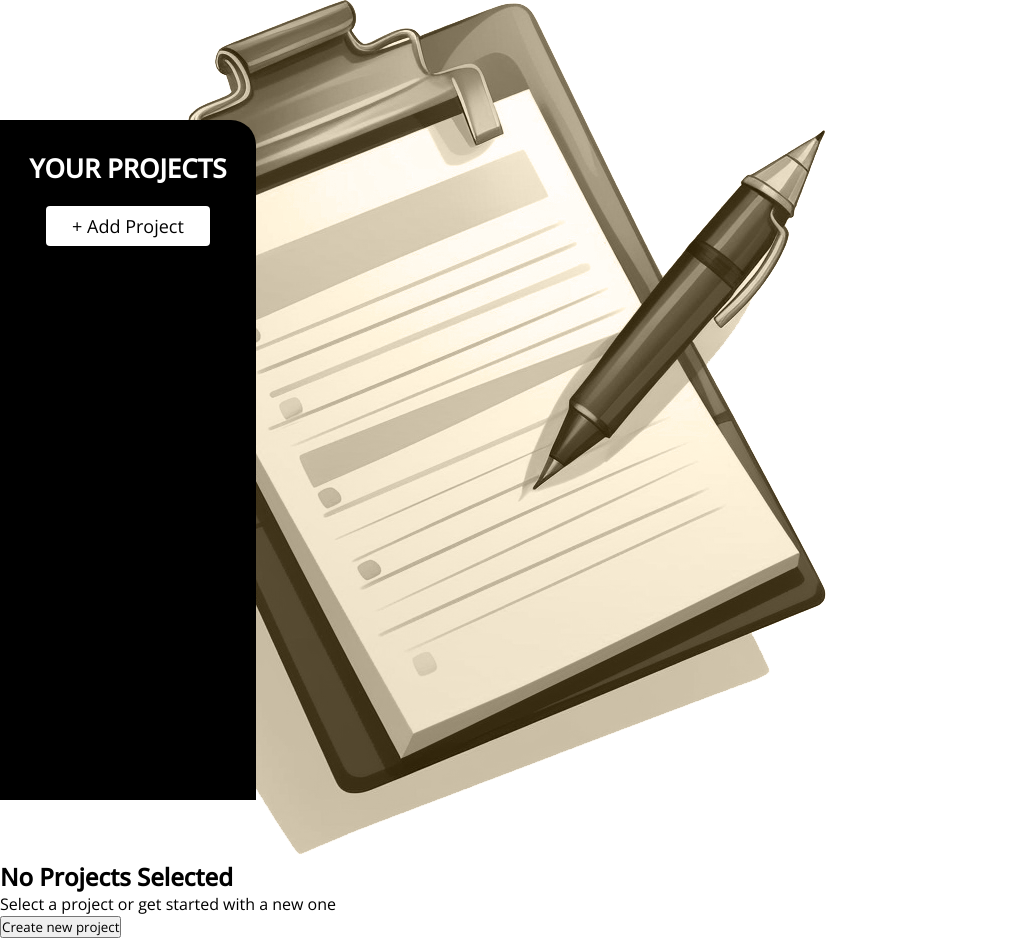
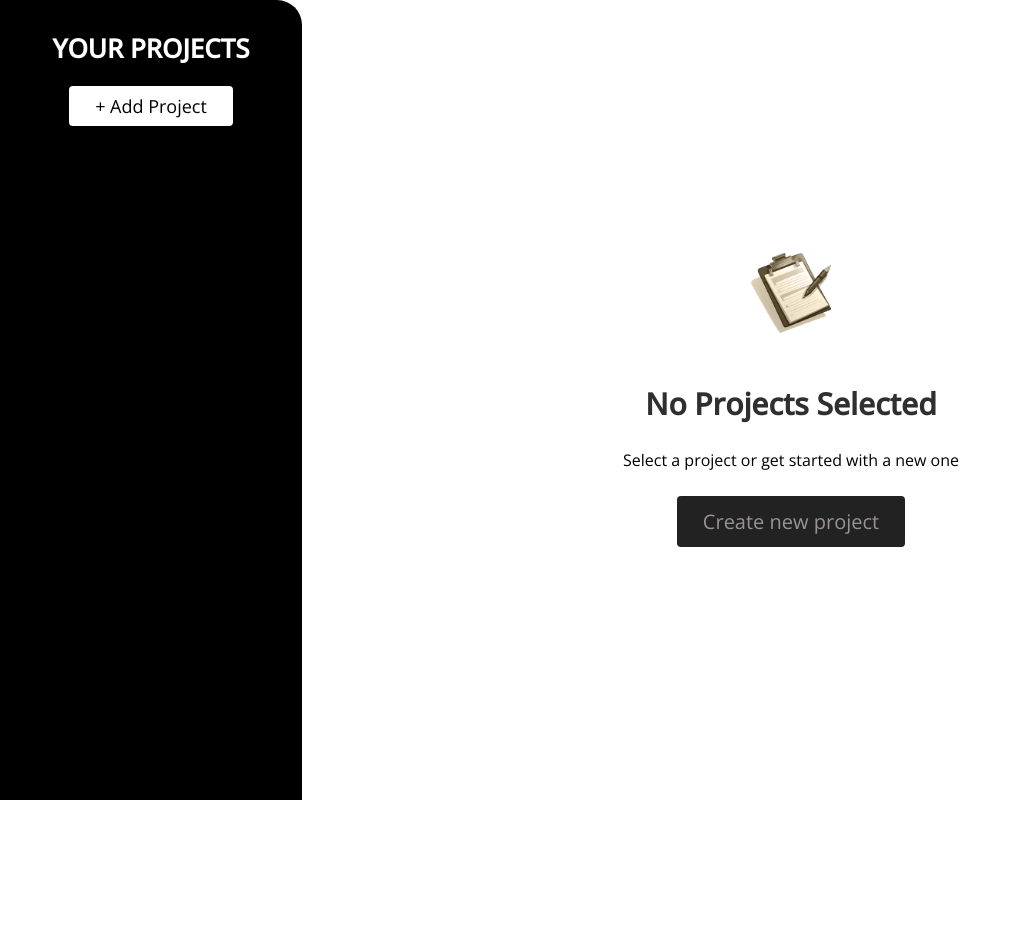
Before and after one commit to Danie3L/react-management-app, a React (Vite) app: page / in a window 1280 px wide. Shown: the whole page, without its empty margins (0-1021 px from the left). After the commit the page ends 800 px from the top, so only its background shows below. Built offline with nearby package versions, Linux system fonts and the light colour scheme.

Commit message:
feat: added styles for Home component

```diff
--- a/src/index.css
+++ b/src/index.css
@@ -7,14 +7,17 @@
 }
 #root {
   height: 100vh;
+  overflow: hidden;
+  display: flex;
+}
+body {
+  overflow: hidden;
 }
 .menu-section {
-  width: 20%;
+  flex-basis: 25%;
   background: #000;
-  height: 85%;
+  height: 100%;
   color: #fff;
-  position: absolute;
-  bottom: 0;
   border-top-right-radius: 25px;
 }
 .menu-heading {
@@ -33,3 +36,35 @@
   font-size: 18px;
   border-radius: 4px;
 }
+.header {
+  flex-basis: 80%;
+  height: 100%;
+  padding: 0 8%;
+  display: flex;
+  flex-direction: column;
+  justify-content: center;
+  align-items: center;
+  border-top-left-radius: 25px;
+}
+.header-logo {
+  width: 80px;
+  height: 80px;
+  margin-bottom: 50px;
+}
+.header-heading {
+  font-size: 30px;
+  color: #302f2f;
+}
+.header-paragraph {
+  margin-top: 25px;
+}
+.header-button {
+  margin-top: 25px;
+  padding: 12px 26px;
+  cursor: pointer;
+  border: none;
+  background: #222222;
+  color: #999393;
+  border-radius: 4px;
+  font-size: 20px;
+}
```
